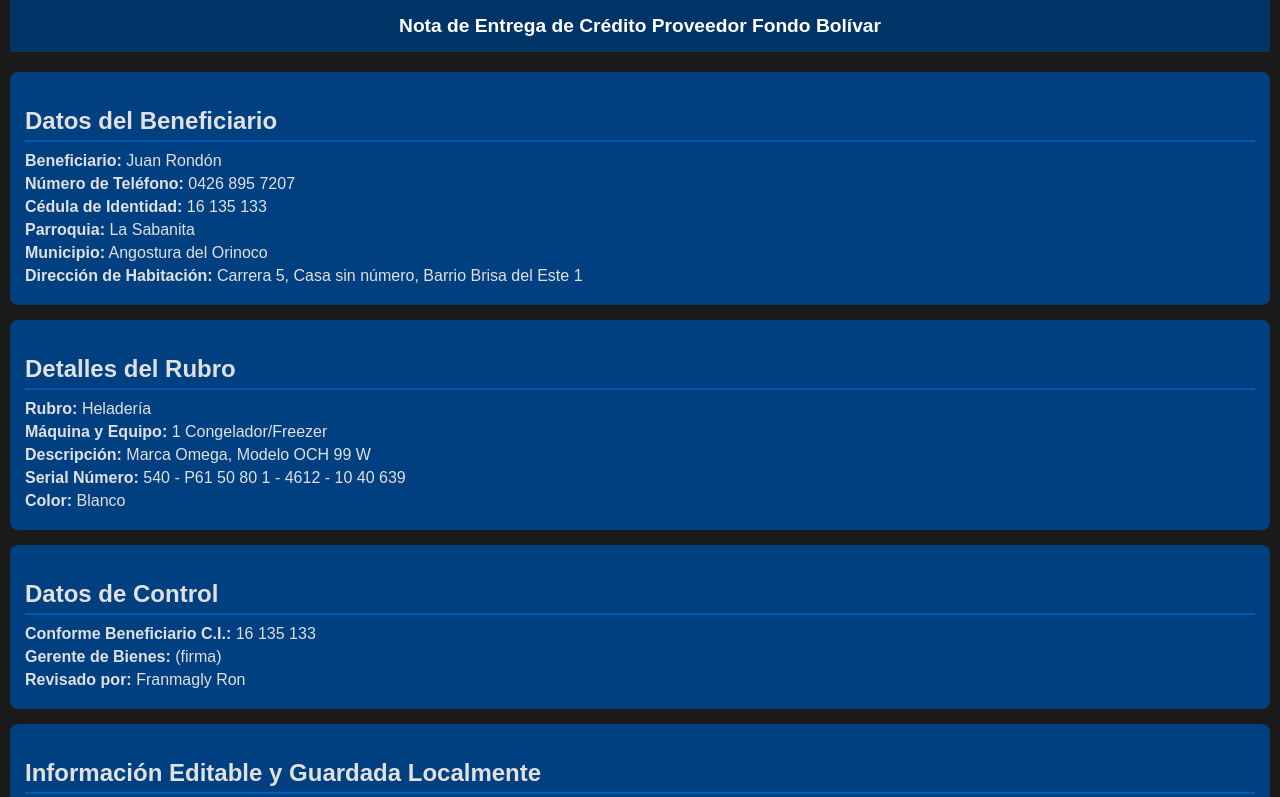
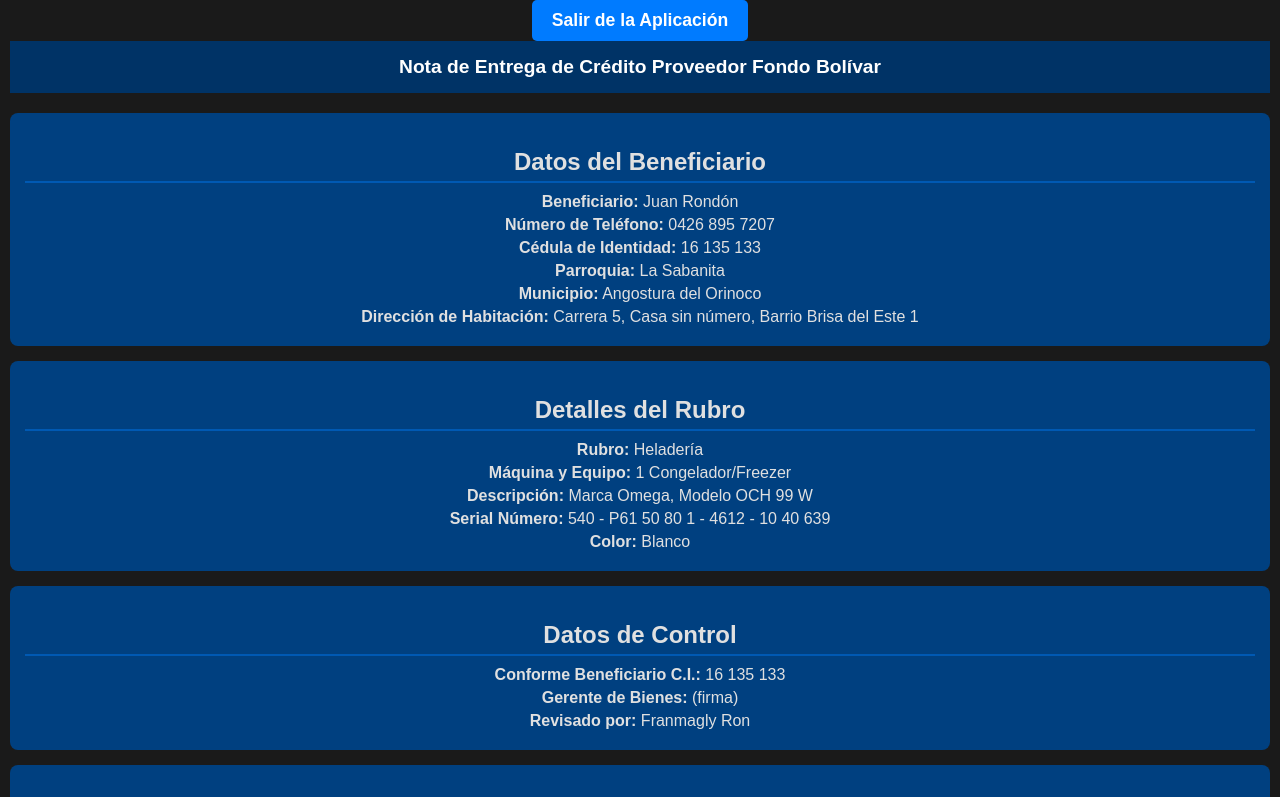
Before and after one commit to Gabriel2000-spec/Credi-Max, a plain HTML site: page entrega.html in a window 1280 px wide. Shown: the top 797 px of the page. Drawn offline with Linux system fonts and the light colour scheme.

Commit message:
Add files via upload

```diff
--- a/entrega.html
+++ b/entrega.html
@@ -116,9 +116,30 @@
       padding: 14px 0;
     }
   }
+
+
+  body {
+    font-family: Arial, sans-serif;
+    text-align: center;
+}
+
+button {
+    padding: 10px 20px;
+    background-color: #007bff;
+    color: #fff;
+    border: none;
+    cursor: pointer;
+    border-radius: 5px;
+}
+
+button:hover {
+    background-color: #0056b3;
+}
 </style>
 </head>
 <body>
+
+    <button id="btnSalir">Salir de la Aplicación</button>
 
 <header>Nota de Entrega de Crédito Proveedor Fondo Bolívar</header>
 
@@ -228,6 +249,13 @@
       alert('Información limpiada.');
     }
   });
+
+
+  document.getElementById('btnSalir').addEventListener('click', function() {
+    if (confirm('¿Estás seguro de que quieres salir de la aplicación?')) {
+        window.close();
+    }
+});
 </script>
 
 </body>
```
